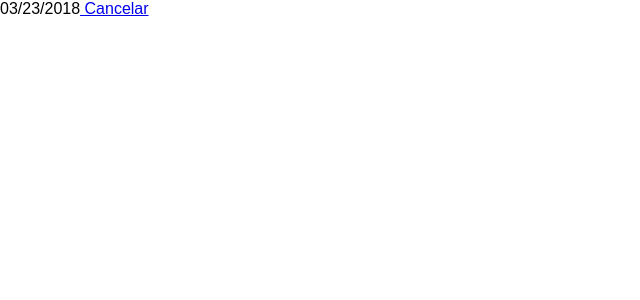
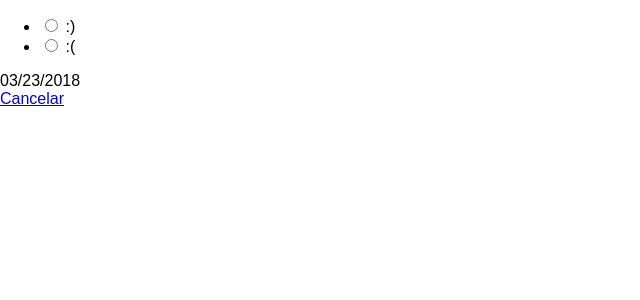
Before and after one commit to Adalab/clarke-fc-life-calendar-AnitaMartinez, a React (Create React App) app: page /#/editor in a window 1280 px wide. Shown: the top 300 px of the page, without its empty margins (0-640 px from the left). Built offline with nearby package versions, Linux system fonts and the light colour scheme.

Commit message:
Saved value input radio

```diff
--- a/src/components/DaysList.js
+++ b/src/components/DaysList.js
@@ -6,7 +6,13 @@ class App extends Component {
   render() {
     return (
 
-      <Link to='/editor'> + </Link>
+      <div>
+        <Link to='/editor'> + </Link> <br/>
+
+        <p>{this.props.moodState}</p>
+        </div>
+
+
     );
   }
 }
--- a/src/components/Editor.js
+++ b/src/components/Editor.js
@@ -1,8 +1,15 @@
 import React, { Component } from 'react';
 import { Link } from 'react-router-dom';
+import DaysList from './DaysList';
 
 
 class App extends Component {
+  constructor(props) {
+    super(props);
+    this.state = {
+      optionInput: "",
+    }
+  }
 
   getDay = () => {
     let today = new Date();
@@ -18,6 +25,13 @@ class App extends Component {
     return today = mm + '/' + dd + '/' + yyyy;
   }
 
+  handleChange = event => {
+    this.setState({
+      optionInput: event.currentTarget.value
+    })
+  }
+
+
   render() {
 
     const date = this.getDay();
@@ -25,15 +39,28 @@ class App extends Component {
     return (
       <div>
 
+        <ul>
+          <li>
+            <label htmlFor="o1">
+              <input type="radio" value="smile" id="o1" name="moods" onChange={this.handleChange}/> :)
+            </label>
+          </li>
+          <li>
+            <label htmlFor="o2">
+              <input type="radio" value="sad" id="o2" name="moods" onChange={this.handleChange} /> :(
+            </label>
+          </li>
+        </ul>
+
         { date }
 
+        <br/>
         <Link to='/'> Cancelar </Link>
 
+
       </div>
+      );
+    }
+  }
 
-
-    );
-  }
-}
-
-export default App;
+  export default App;
```
